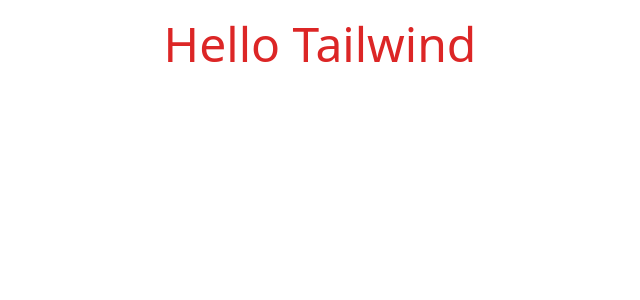
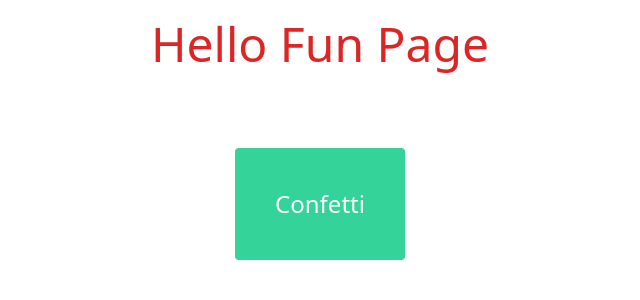
Before and after one commit to Adi-df/nextjs, a Next.js app: page / in a window 1280 px wide. Shown: the top 300 px of the page, without its empty margins (320-960 px from the left). Built offline with nearby package versions, Linux system fonts and the light colour scheme.

Commit message:
Create Home Components

```diff
--- /dev/null
+++ b/components/homebutton.js
@@ -0,0 +1,11 @@
+import Link from "next/link";
+
+export default function Homebutton({ handleClick }) {
+    return (
+        <div className="w-10 h-10 bg-green-400 flex justify-center items-center rounded-full text-white text-xl absolute">
+            <Link href={"/"}>
+                <a onClick={handleClick}>{"<"}</a>
+            </Link>
+        </div>
+    );
+}
--- /dev/null
+++ b/components/homelink.js
@@ -0,0 +1,9 @@
+import Link from "next/link";
+
+export default function HomeLink({ name, href }) {
+    return (
+        <span className="text-2xl p-10 rounded bg-green-400 text-white">
+            <Link href={href}>{name}</Link>
+        </span>
+    );
+}
--- a/pages/index.js
+++ b/pages/index.js
@@ -1,13 +1,24 @@
 import Head from "next/head";
+import HomeLink from "../components/homelink";
 
 export default function Home() {
+    let links = ["Confetti"];
+
     return (
         <div className="text-center p-5">
             <Head>
-                <title>My super NextApp</title>
-                <link rel="icon" href="/favicon.ico" />
+                <title>Home page</title>
             </Head>
-            <h1 className="text-red-600 text-5xl">Hello Tailwind</h1>
+            <h1 className="text-red-600 text-5xl">Hello Fun Page</h1>
+            <div className="flex flex-wrap p-20 w-full justify-around">
+                {links.map((link, i) => (
+                    <HomeLink
+                        key={i}
+                        name={link}
+                        href={`/${link.toLowerCase()}`}
+                    />
+                ))}
+            </div>
         </div>
     );
 }
```
